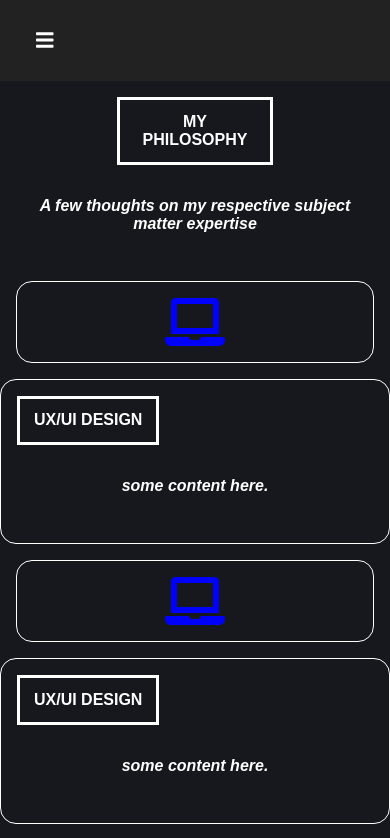
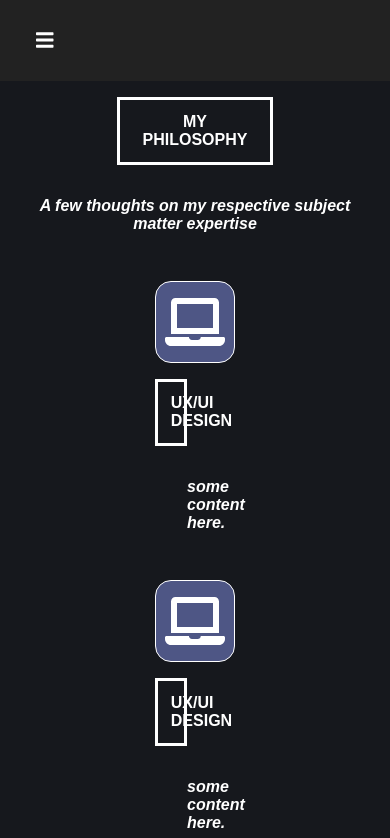
Before and after one commit to jayoharedee/assignment, a React app: page /whyme in a window 390 px wide. Shown: the top 838 px of the page. Built offline with nearby package versions, Linux system fonts and the light colour scheme.

Commit message:
style changes for headerblock component

```diff
--- a/src/js/components/spinnyicon/style.scss
+++ b/src/js/components/spinnyicon/style.scss
@@ -1,3 +1,11 @@
+
+.spinny-icon {
+  display: flex;
+  justify-content: center;
+  align-items: center;
+  margin-top: 1rem;
+  border: 1px solid white;
+}
 
 @media all and (max-width: 480px) {
   .spinny-icon {
@@ -8,21 +16,21 @@
 }
 
 @media all and (max-width: 839px) {
-  .spinny-icon {
-    display: flex;
-    justify-content: center;
-    align-items: center;
+  // .spinny-icon {
+  //   display: flex;
+  //   justify-content: center;
+  //   align-items: center;
 
-    margin-top: 1rem;
-  }
+  //   margin-top: 1rem;
+  // }
 }
 
 @media all and (max-width: 1024px) {
-  .spinny-icon {
-    display: flex;
-    justify-content: center;
-    align-items: center;
+  // .spinny-icon {
+  //   display: flex;
+  //   justify-content: center;
+  //   align-items: center;
 
-    margin-top: 1rem;
-  }
+  //   margin-top: 1rem;
+  // }
 }
--- a/src/js/components/whyme/style.scss
+++ b/src/js/components/whyme/style.scss
@@ -23,10 +23,15 @@
   }
 }
 
+.bottom-border {
+  color: rgb(77, 77, 77);
+  width: 95vw;
+}
+
 #icon-row {
   display: flex;
   justify-content: space-evenly;
-  color: blue;
+  color: #fff;
 
   &,
   &:before,
@@ -34,10 +39,10 @@
     transition: all 0.3s;
   }
 
-  div {
+  .spinny-icon {
     padding: 1rem;
     font-size: 3rem;
-    border: 1px solid white;
+    background-color: rgb(78, 86, 133);
     border-radius: 1rem;
     cursor: pointer;
 
@@ -75,6 +80,18 @@
   }
   #icon-row {
     flex-direction: column;
+    justify-content: center;
+    align-items: center;
+    border-radius: 50%;
+
+    > div {
+      width: 5rem;
+    }
+
+    // .bottom-border {
+    //   color: rgb(77, 77, 77);
+    //   width: 95vw;
+    // }
   }
 }
 
```
